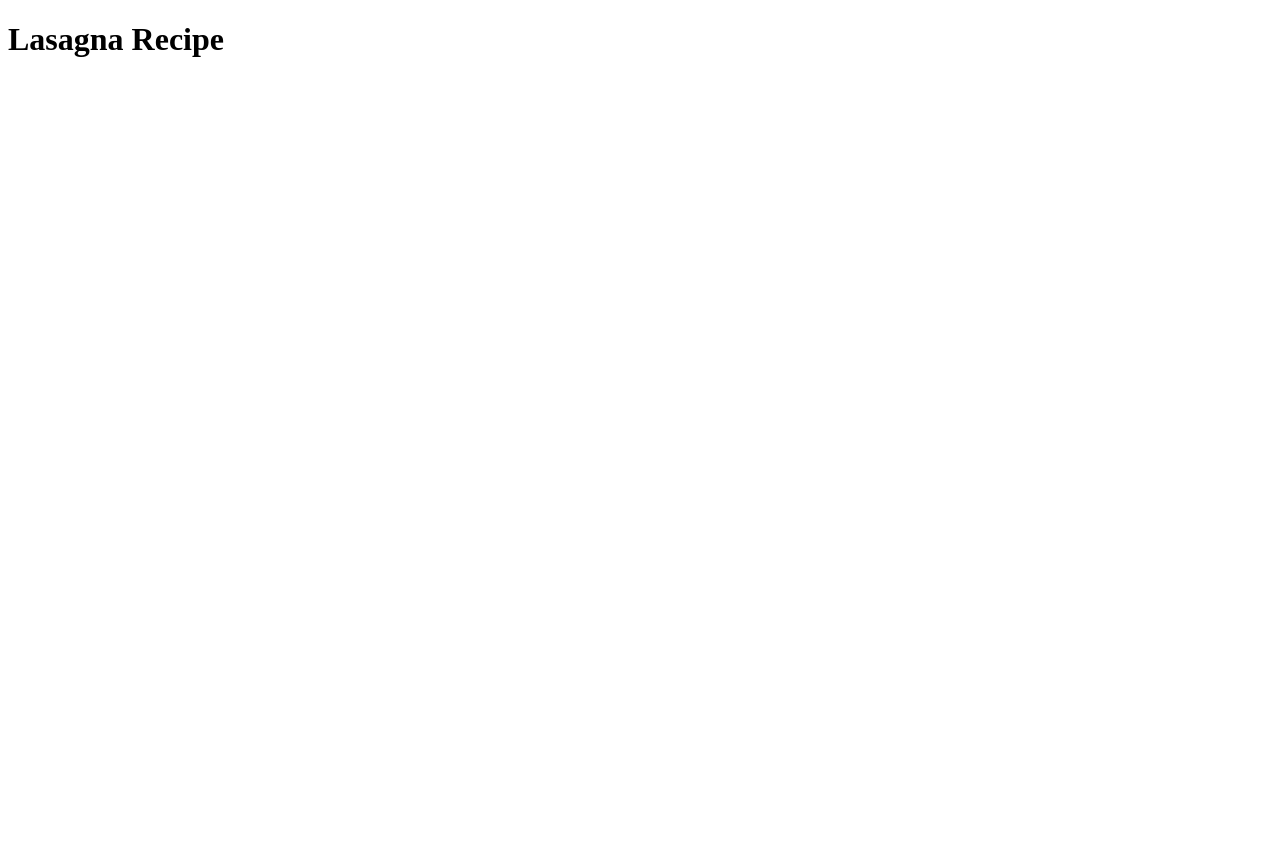
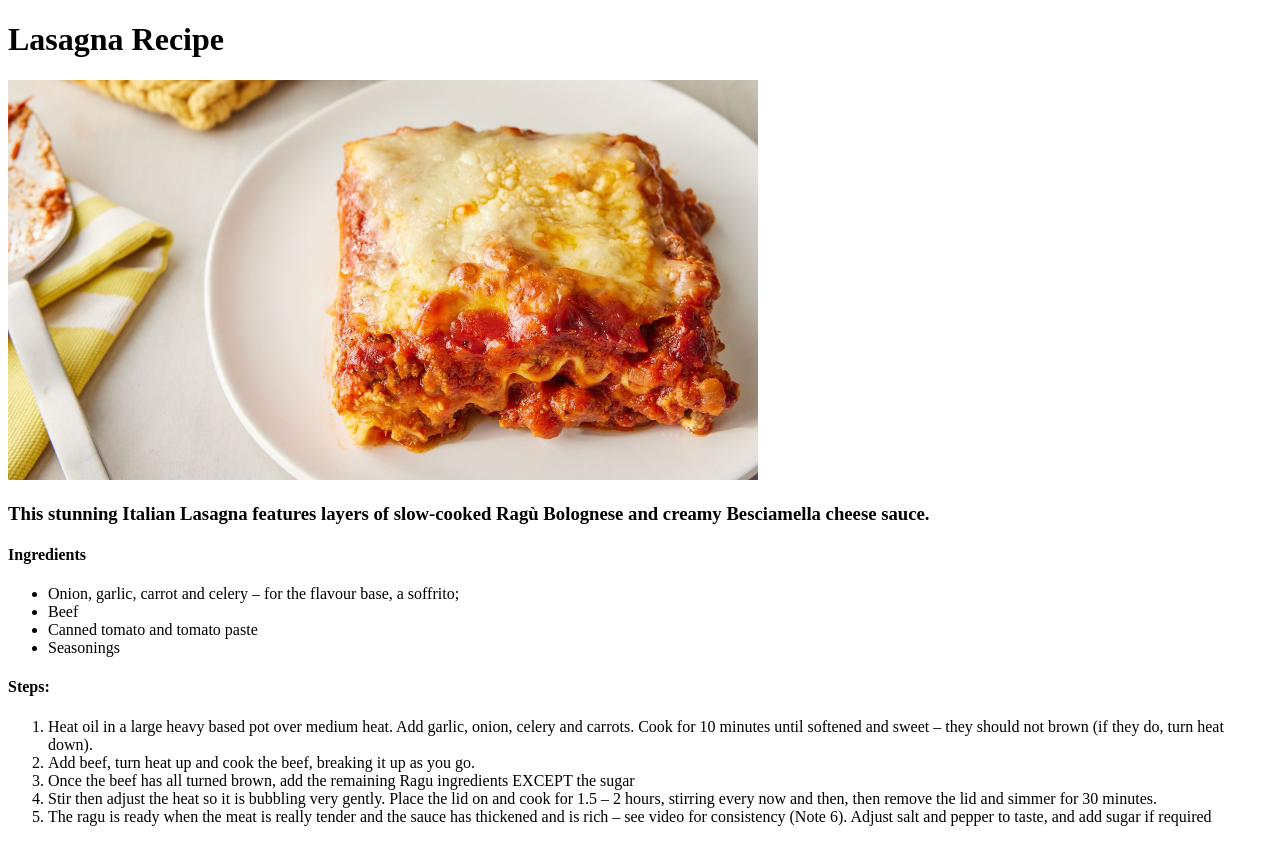
Before and after one commit to tareqmufaddi/odin-recipes, a plain HTML site: page recipes/lasagna.html in a window 1280 px wide. Before the commit the page ends 800 px from the top, so only its background shows below. Drawn offline with Linux system fonts and the light colour scheme.

Commit message:
First Recipe added

```diff
--- a/recipes/lasagna.html
+++ b/recipes/lasagna.html
@@ -7,5 +7,29 @@
 </head>
 <body>
     <h1>Lasagna Recipe</h1>
+
+    <img src="./lasagna_image.jpeg" width="750" height="400">
+
+    <h3>This stunning Italian Lasagna features layers of slow-cooked Ragù Bolognese and creamy Besciamella cheese sauce.</h3>
+
+    <h4>Ingredients</h4>
+
+    <ul>
+        <li>Onion, garlic, carrot and celery – for the flavour base, a soffrito;</li>
+        <li>Beef</li>
+        <li>Canned tomato and tomato paste</li>
+        <li>Seasonings</li>
+    </ul>
+
+    <h4>Steps:</h4>
+    <ol>
+        <li>Heat oil in a large heavy based pot over medium heat. Add garlic, onion, celery and carrots. Cook for 10 minutes until softened and sweet – they should not brown (if they do, turn heat down).</li>
+        <li>Add beef, turn heat up and cook the beef, breaking it up as you go.</li>
+        <li>Once the beef has all turned brown, add the remaining Ragu ingredients EXCEPT the sugar</li>
+        <li>Stir then adjust the heat so it is bubbling very gently. Place the lid on and cook for 1.5 – 2 hours, stirring every now and then, then remove the lid and simmer for 30 minutes.</li>
+        <li>The ragu is ready when the meat is really tender and the sauce has thickened and is rich – see video for consistency (Note 6). Adjust salt and pepper to taste, and add sugar if required</li>
+    </ol>
+
+
 </body>
 </html>
```
